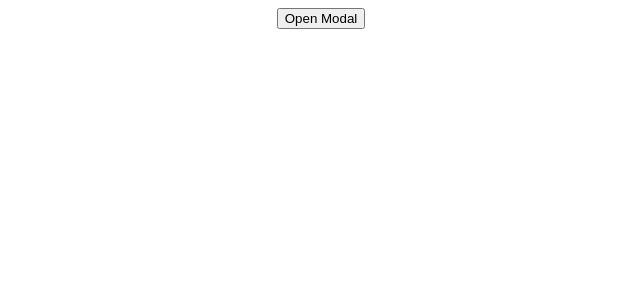
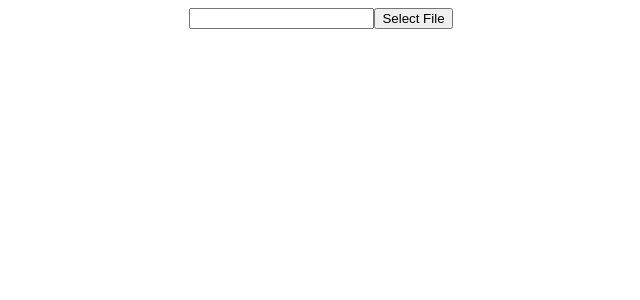
Before and after one commit to HeshanKarunaratne/react-examples, a React (Create React App) app: page /login in a window 1280 px wide. Shown: the top 300 px of the page, without its empty margins (319-959 px from the left). Built offline with nearby package versions, Linux system fonts and the light colour scheme.

Commit message:
FileUpload

```diff
--- a/src/App.js
+++ b/src/App.js
@@ -10,6 +10,7 @@ import { store } from './store';
 import EditableComponent from './pages/EditableComponent';
 import EditableList from './pages/EditableComponentV3';
 import SimpleModal from './pages/SimpleModal';
+import FileUpload from './pages/FileUpload';
 function App() {
   return (
     <div className="App">
@@ -27,7 +28,8 @@ function App() {
       </Provider> */}
       {/* <MyList /> */}
       {/* <EditableList /> */}
-      <SimpleModal />
+      {/* <SimpleModal /> */}
+      <FileUpload />
       {/* <EditableList /> */}
     </div >
   );
--- /dev/null
+++ b/src/pages/FileUpload.js
@@ -0,0 +1,30 @@
+import React, { useState, useRef } from 'react';
+
+const FileUpload = () => {
+    const [selectedFile, setSelectedFile] = useState(null);
+    const fileInputRef = useRef(null);
+
+    const handleFileChange = (e) => {
+        const file = e.target.files[0];
+        setSelectedFile(file);
+    };
+
+    return (
+        <div>
+            <input
+                type="text"
+                value={selectedFile ? selectedFile.name : ''}
+                readOnly
+            />
+            <button onClick={() => fileInputRef.current.click()}>Select File</button>
+            <input
+                type="file"
+                onChange={handleFileChange}
+                style={{ display: 'none' }}
+                ref={fileInputRef}
+            />
+        </div>
+    );
+};
+
+export default FileUpload;
```
Also changed, not shown: src/pages/SimpleModal.js (indentation only), 1 other file (tests, documents, lock files or other folders).
